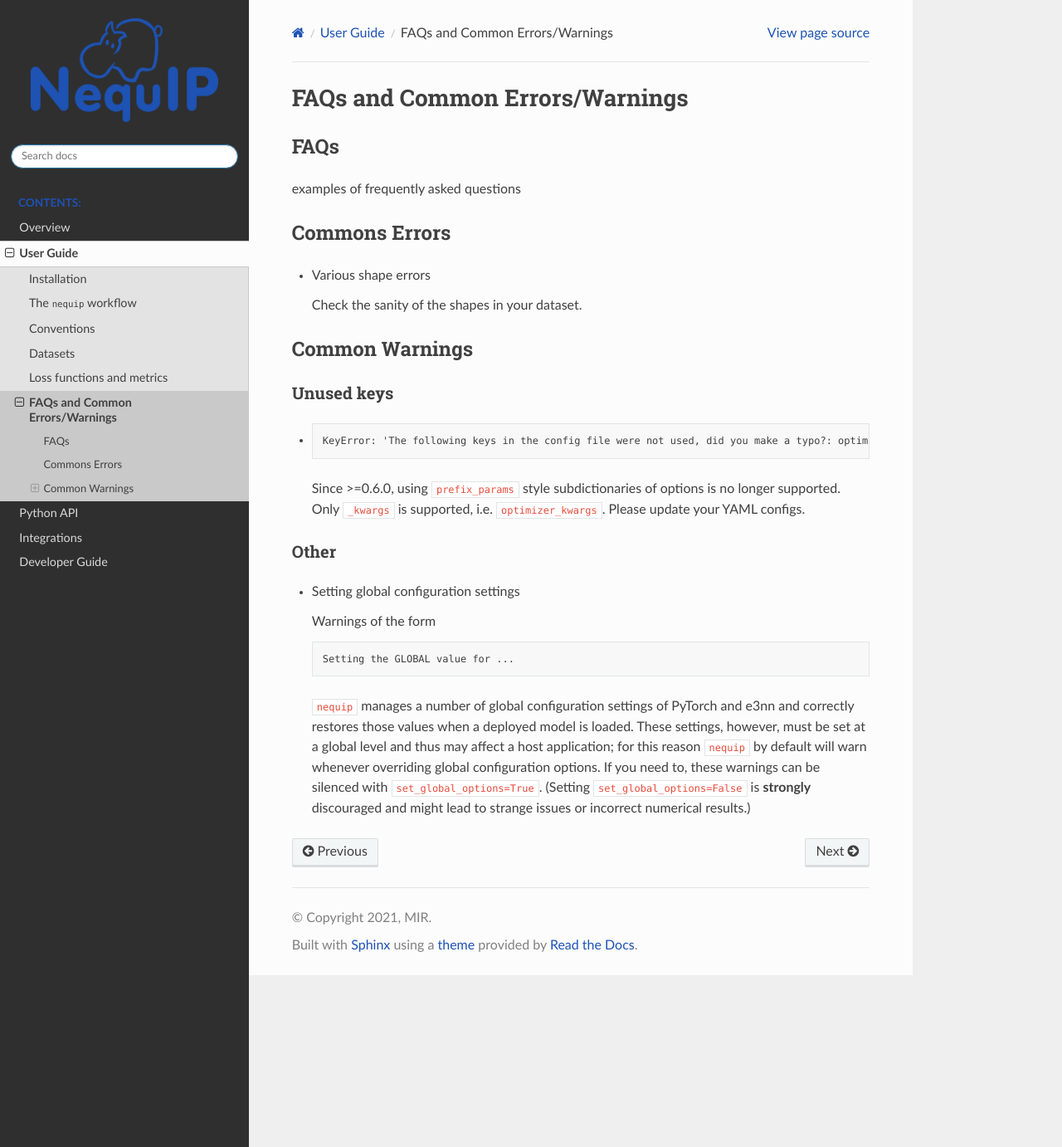
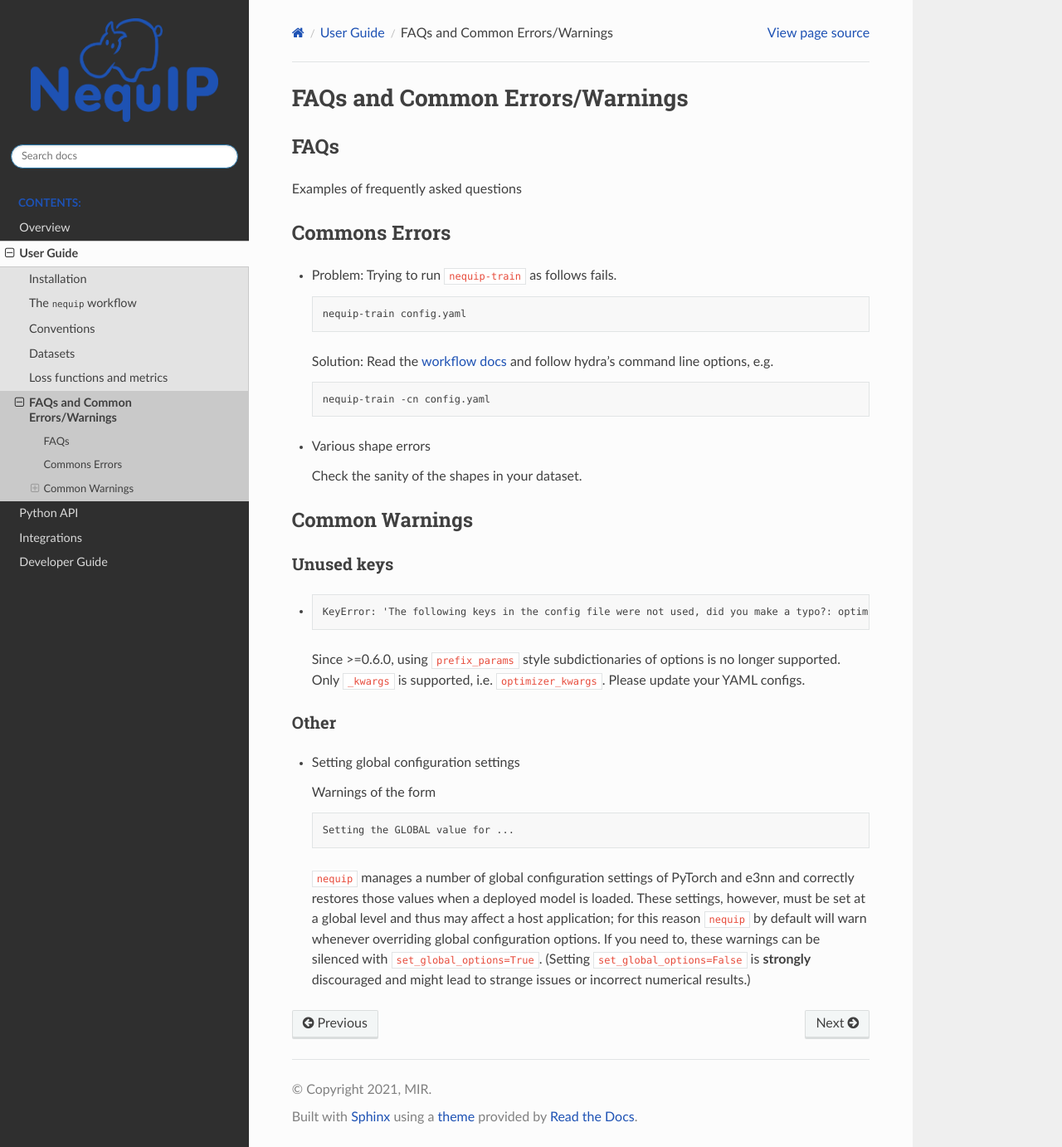
Before and after one commit to mir-group/nequip, a Sphinx documentation site: the page built from docs/guide/faq_errors.md, in a window 1280 px wide and 1382 px high. Shown: the whole window at 83% size. Built offline with Sphinx 7.4.7 and the Read the Docs theme 3.1.0, drawn with Linux system fonts in a browser that asks for light colours.

Commit message:
add wrong nequip-train to faq docs

````diff
--- a/docs/guide/faq_errors.md
+++ b/docs/guide/faq_errors.md
@@ -2,9 +2,18 @@
 
 ## FAQs
 
-examples of frequently asked questions
+Examples of frequently asked questions
 
 ## Commons Errors
+
+  - Problem: Trying to run `nequip-train` as follows fails.
+    ```bash
+	nequip-train config.yaml
+	```
+	Solution: Read the [workflow docs](workflow.md) and follow hydra's command line options, e.g.
+	```bash
+	nequip-train -cn config.yaml
+	```
 
   - Various shape errors
 
````
